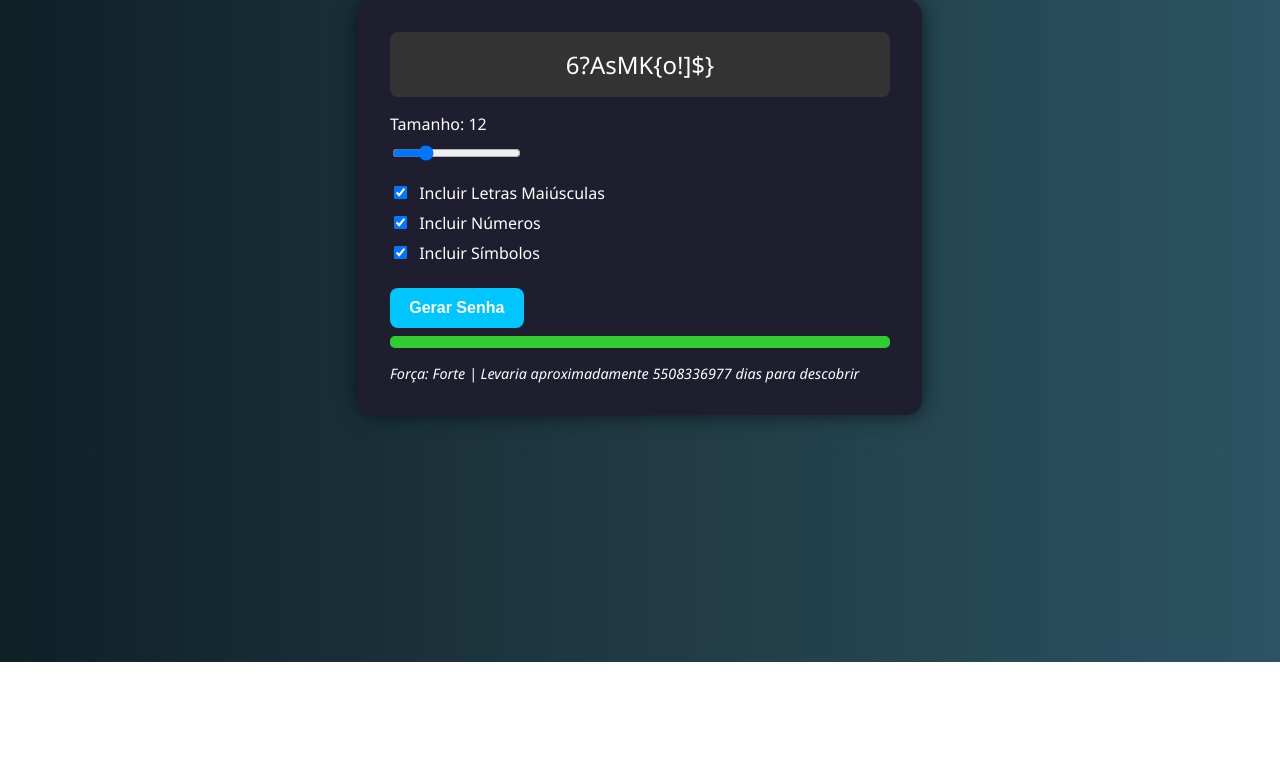
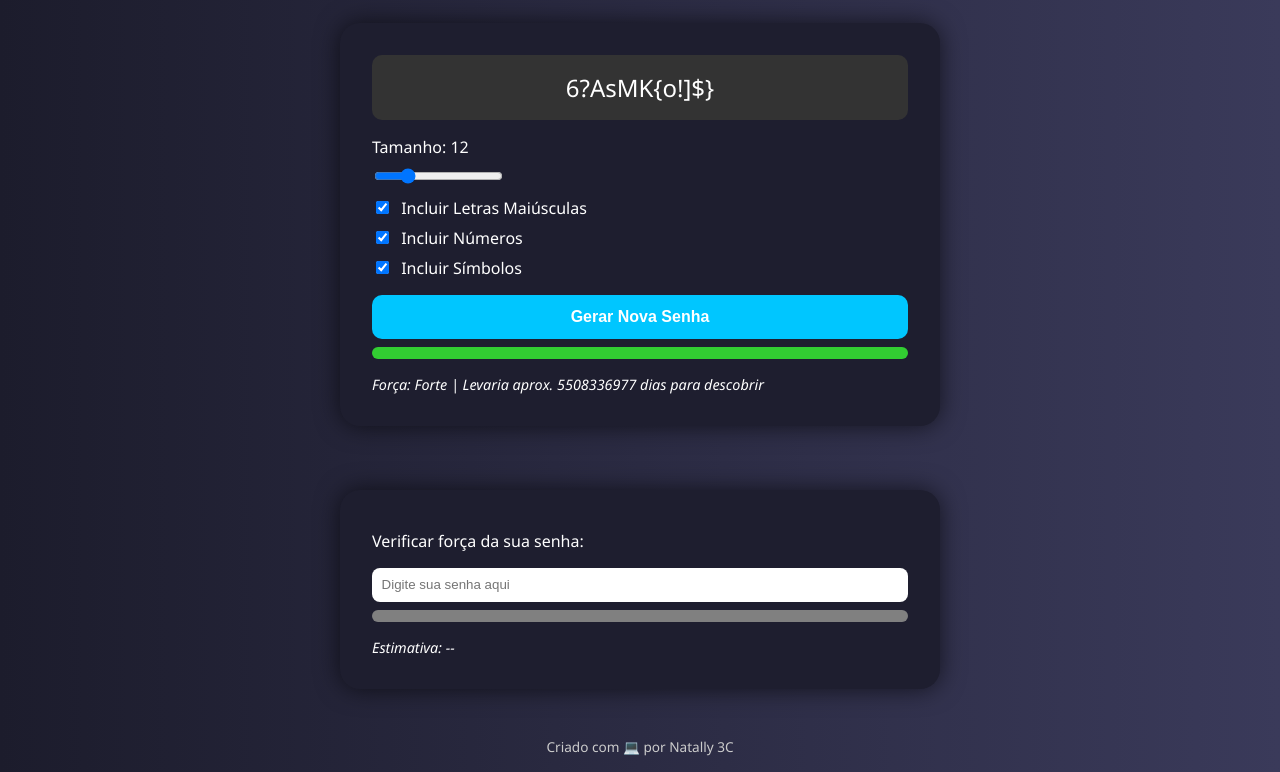
Before and after one commit to NatallyTeodoro/Gerador-de-Senha., a plain HTML site: page index.html in a window 1280 px wide. Shown: the part 138-910 px from the top of the page. Before the commit the page ends 800 px from the top, so only its background shows below. Drawn offline with Linux system fonts and the light colour scheme.

Commit message:
index.html

```diff
--- a/index.html
+++ b/index.html
@@ -2,33 +2,51 @@
 <html lang="pt-br">
 <head>
   <meta charset="UTF-8">
-  <title>Gerador de Senhas Seguras</title>
+  <title>Gerador de Senha</title>
   <style>
+    * {
+      box-sizing: border-box;
+    }
+
     body {
       font-family: 'Segoe UI', sans-serif;
-      background: linear-gradient(to right, #0f2027, #203a43, #2c5364);
+      background: linear-gradient(to right, #1c1c2c, #3a3a5a);
       color: white;
+      margin: 0;
+      padding: 0;
       display: flex;
       flex-direction: column;
       align-items: center;
-      padding: 2rem;
+      min-height: 100vh;
     }
 
     h1 {
-      margin-bottom: 1rem;
-      font-size: 2.5rem;
-      background: linear-gradient(to right, #00c6ff, #0072ff);
+      font-size: 3rem;
+      margin-top: 2rem;
+      background: linear-gradient(to right, #00d2ff, #3a47d5);
       -webkit-background-clip: text;
       color: transparent;
+      text-align: center;
     }
 
     .container {
       background: #1e1e2f;
       padding: 2rem;
-      border-radius: 15px;
-      box-shadow: 0 0 20px rgba(0,0,0,0.6);
-      width: 100%;
-      max-width: 500px;
+      border-radius: 20px;
+      box-shadow: 0 0 25px rgba(0,0,0,0.6);
+      width: 90%;
+      max-width: 600px;
+      margin: 2rem auto;
+    }
+
+    .password-display {
+      font-size: 1.5rem;
+      background: #333;
+      padding: 1rem;
+      border-radius: 10px;
+      text-align: center;
+      word-wrap: break-word;
+      margin-bottom: 1rem;
     }
 
     label {
@@ -36,28 +54,22 @@
       margin: 0.5rem 0;
     }
 
-    input[type="checkbox"], input[type="range"] {
+    input[type="checkbox"], input[type="range"], input[type="text"] {
       margin-right: 0.5rem;
     }
 
-    .options {
-      margin-top: 1rem;
-    }
-
-    .password {
-      font-size: 1.5rem;
-      background: #333;
-      padding: 1rem;
+    input[type="text"] {
+      width: 100%;
+      padding: 0.6rem;
       border-radius: 8px;
-      text-align: center;
-      margin-bottom: 1rem;
-      word-break: break-all;
+      border: none;
+      margin-top: 0.5rem;
     }
 
     .strength-bar {
       height: 12px;
       background: gray;
-      border-radius: 5px;
+      border-radius: 6px;
       overflow: hidden;
       margin-top: 0.5rem;
     }
@@ -67,44 +79,53 @@
       transition: width 0.4s;
     }
 
+    button {
+      padding: 0.8rem 1.5rem;
+      border: none;
+      background: #00c6ff;
+      color: white;
+      font-weight: bold;
+      border-radius: 10px;
+      cursor: pointer;
+      font-size: 1rem;
+      margin-top: 1rem;
+      display: block;
+      width: 100%;
+    }
+
+    button:hover {
+      background: #0072ff;
+    }
+
     .estimate {
       margin-top: 1rem;
       font-style: italic;
       font-size: 0.9rem;
     }
 
-    button {
-      padding: 0.7rem 1.2rem;
-      border: none;
-      background: #00c6ff;
-      color: white;
-      font-weight: bold;
-      border-radius: 8px;
-      cursor: pointer;
-      font-size: 1rem;
-      margin-top: 1rem;
-    }
-
-    button:hover {
-      background: #0072ff;
+    .rodape {
+      margin-top: auto;
+      padding: 1rem;
+      text-align: center;
+      font-size: 0.85rem;
+      color: #ccc;
     }
   </style>
 </head>
 <body>
-  <h1>Gerador de Senha Estilosa</h1>
+  <h1>GERADOR DE SENHA</h1>
+
   <div class="container">
-    <div class="password" id="senha">Sua senha aparecerá aqui</div>
+    <div class="password-display" id="senha">Sua senha aparecerá aqui</div>
 
     <label>Tamanho: <span id="range-value">12</span></label>
     <input type="range" min="6" max="32" value="12" id="tamanhoSenha">
 
-    <div class="options">
-      <label><input type="checkbox" id="maiusculas" checked> Incluir Letras Maiúsculas</label>
-      <label><input type="checkbox" id="numeros" checked> Incluir Números</label>
-      <label><input type="checkbox" id="simbolos" checked> Incluir Símbolos</label>
-    </div>
+    <label><input type="checkbox" id="maiusculas" checked> Incluir Letras Maiúsculas</label>
+    <label><input type="checkbox" id="numeros" checked> Incluir Números</label>
+    <label><input type="checkbox" id="simbolos" checked> Incluir Símbolos</label>
 
-    <button onclick="gerarSenha()">Gerar Senha</button>
+    <button onclick="gerarSenha()">Gerar Nova Senha</button>
 
     <div class="strength-bar">
       <div class="strength-fill" id="barraForca" style="width: 0%; background: red;"></div>
@@ -112,12 +133,26 @@
     <div class="estimate" id="estimativa">Estimativa: --</div>
   </div>
 
+  <div class="container">
+    <label>Verificar força da sua senha:</label>
+    <input type="text" id="senhaManual" placeholder="Digite sua senha aqui" oninput="verificarSenhaManual(this.value)">
+    <div class="strength-bar">
+      <div class="strength-fill" id="barraForcaManual" style="width: 0%; background: red;"></div>
+    </div>
+    <div class="estimate" id="estimativaManual">Estimativa: --</div>
+  </div>
+
+  <div class="rodape">Criado com 💻 por Natally 3C</div>
+
   <script>
     const senhaEl = document.getElementById("senha");
     const rangeEl = document.getElementById("tamanhoSenha");
     const rangeVal = document.getElementById("range-value");
     const barraForca = document.getElementById("barraForca");
     const estimativaEl = document.getElementById("estimativa");
+
+    const barraManual = document.getElementById("barraForcaManual");
+    const estimativaManual = document.getElementById("estimativaManual");
 
     const letrasMin = "abcdefghijklmnopqrstuvwxyz";
     const letrasMai = "ABCDEFGHIJKLMNOPQRSTUVWXYZ";
@@ -141,53 +176,56 @@
       }
 
       senhaEl.textContent = senha;
-      verificarForca(senha);
+      verificarForca(senha, barraForca, estimativaEl);
     }
 
-    function verificarForca(senha) {
+    function verificarSenhaManual(senha) {
+      verificarForca(senha, barraManual, estimativaManual);
+    }
+
+    function verificarForca(senha, barra, estimativaElemento) {
       let forca = 0;
-      if (senha.length >= 8) forca += 1;
-      if (/[A-Z]/.test(senha)) forca += 1;
-      if (/[0-9]/.test(senha)) forca += 1;
-      if (/[^a-zA-Z0-9]/.test(senha)) forca += 1;
+      if (senha.length >= 8) forca++;
+      if (/[A-Z]/.test(senha)) forca++;
+      if (/[0-9]/.test(senha)) forca++;
+      if (/[^a-zA-Z0-9]/.test(senha)) forca++;
 
       let cor = "red";
       let largura = "25%";
-      let textoEstimativa = "Muito fraca";
+      let texto = "Muito fraca";
 
       if (forca === 2) {
         cor = "orange";
         largura = "50%";
-        textoEstimativa = "Fraca";
+        texto = "Fraca";
       } else if (forca === 3) {
         cor = "yellow";
         largura = "75%";
-        textoEstimativa = "Boa";
+        texto = "Boa";
       } else if (forca === 4) {
         cor = "limegreen";
         largura = "100%";
-        textoEstimativa = "Forte";
+        texto = "Forte";
       }
 
-      barraForca.style.width = largura;
-      barraForca.style.backgroundColor = cor;
+      barra.style.width = largura;
+      barra.style.backgroundColor = cor;
 
-      const possibilidades = Math.pow(2, senha.length * (Math.log2(charsUsados(senha))));
-      const segundos = possibilidades / 1000000000; // 1 bilhão tentativas/segundo
+      const possibilidades = Math.pow(2, senha.length * Math.log2(charsUsados(senha)));
+      const segundos = possibilidades / 1000000000;
       const dias = Math.floor(segundos / 86400);
 
-      estimativaEl.textContent = `Força: ${textoEstimativa} | Levaria aproximadamente ${dias} dias para descobrir`;
+      estimativaElemento.textContent = `Força: ${texto} | Levaria aprox. ${dias} dias para descobrir`;
     }
 
     function charsUsados(senha) {
-      let pool = 26; // minúsculas
+      let pool = 26;
       if (/[A-Z]/.test(senha)) pool += 26;
       if (/[0-9]/.test(senha)) pool += 10;
       if (/[^a-zA-Z0-9]/.test(senha)) pool += 32;
       return pool;
     }
 
-    // Gerar uma senha logo ao carregar
     gerarSenha();
   </script>
 </body>
```
